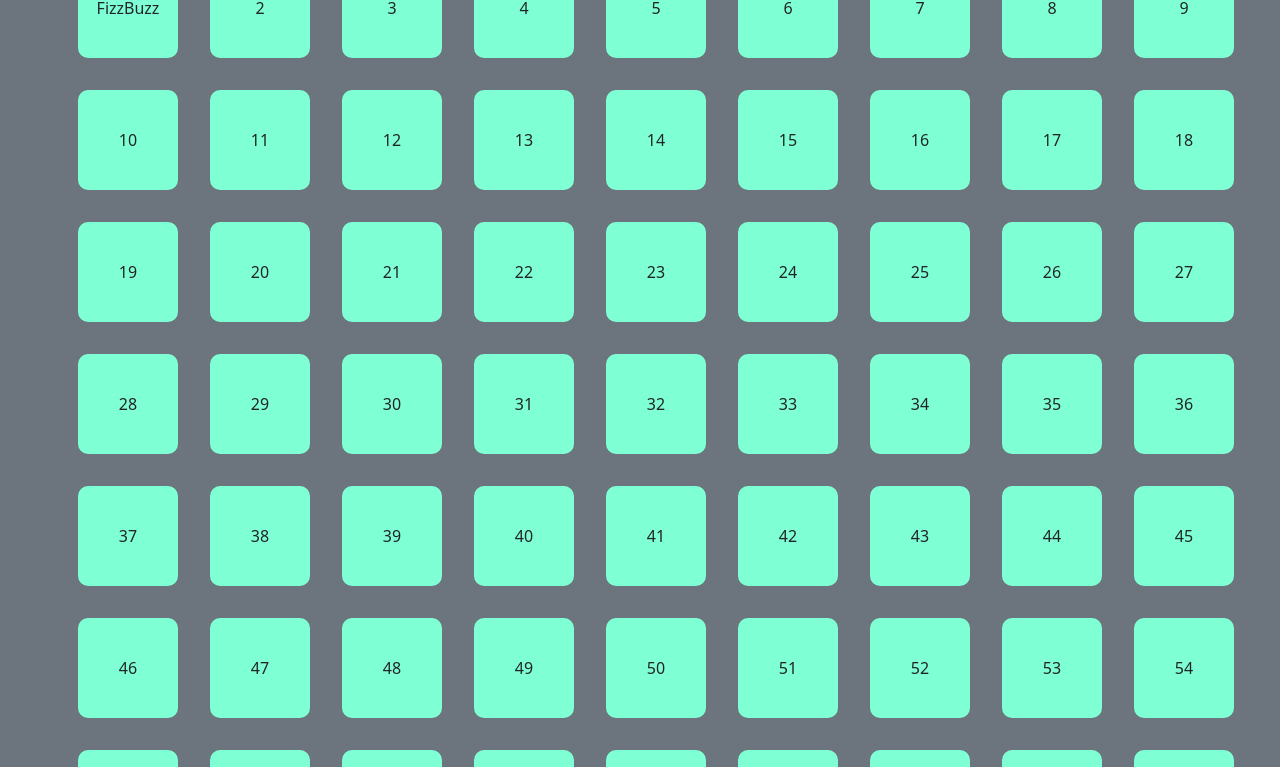
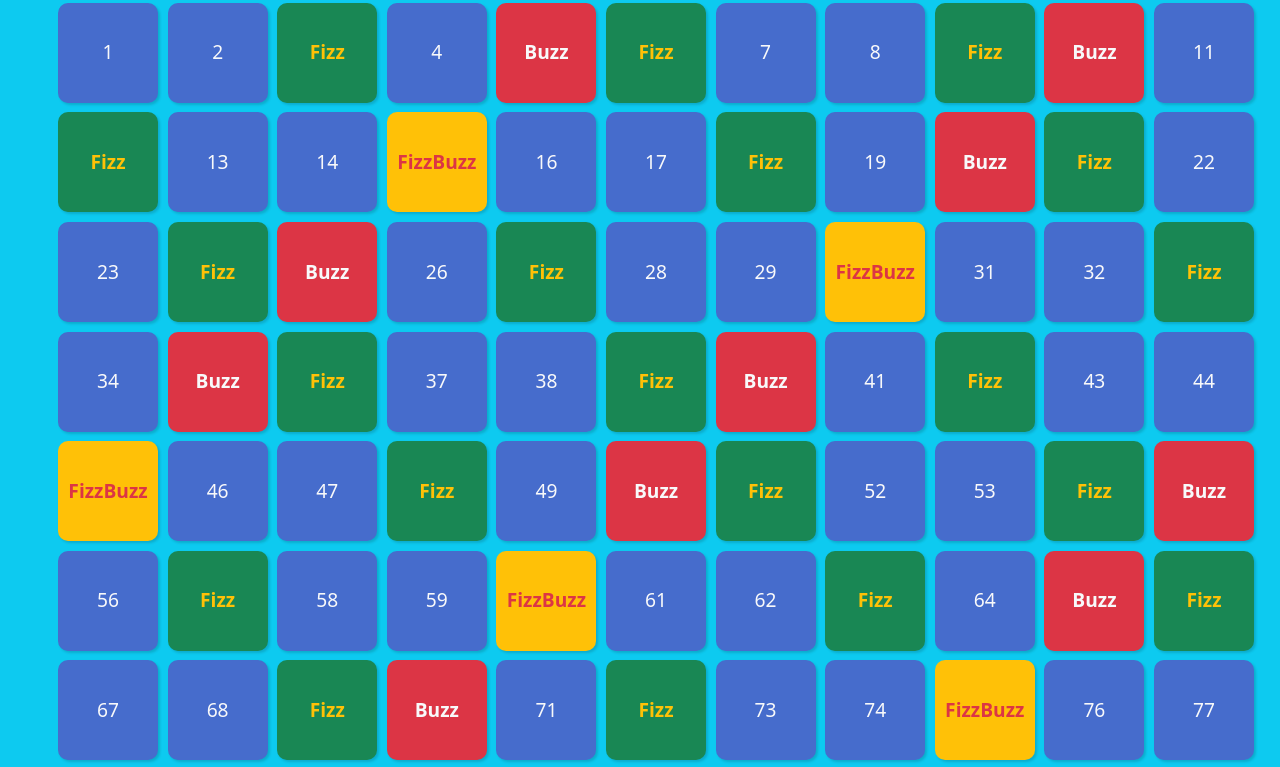
Before and after one commit to PietroMarilei/js-fizzbuzz, a plain HTML site: page index.html in a window 1280 px wide. Shown: the part 58-825 px from the top of the page. Drawn offline with nearby package versions, Linux system fonts and the light colour scheme.

Commit message:
add some style and fix name generator

```diff
--- a/assets/css/style.css
+++ b/assets/css/style.css
@@ -3,13 +3,15 @@
 }
 
 li {
-    background-color: aquamarine;
+    background-color: rgb(70, 108, 204);
     padding: 2rem;
-    margin: 1rem;
+    margin: 0.3rem;
     border-radius: 10px;
     width: 100px;
     aspect-ratio: 1 / 1;
     display: flex;
     justify-content: center;
     align-items: center;
+    box-shadow: rgba(0, 0, 0, 0.15) 1.95px 1.95px 2.6px;
+    font-size: larger;
 }
--- a/assets/js/main.js
+++ b/assets/js/main.js
@@ -18,27 +18,34 @@
 // }
 
 
-for (let number = 1; number <= 100; number++ ) {
+for (let number = 1; number <= 100; number++) {
         console.log(number);
 
-     const liElement = document.createElement ('li');
-        liElement.append(number);
-        document.querySelector('ul').append(liElement);
+        const liElement = document.createElement('li');
+        liElement.innerHTML = number;
 
 
-    if (number % 3 == 0 && number % 5 == 0 ) {
+        if (number % 3 == 0 && number % 5 == 0) {
                 console.log('FizzBuzz');
-        document.querySelector('li').innerHTML = 'FizzBuzz';
+                liElement.innerHTML = 'FizzBuzz';
+                liElement.classList.add('bg-warning', 'fw-bold', 'text-danger');
 
 
 
-}   else if (number % 5 == 0 ){
+        } else if (number % 5 == 0) {
                 console.log('Buzz');
+                liElement.innerHTML = 'Buzz';
+                liElement.classList.add('bg-danger', 'fw-bold');
 
 
-}   else if (number % 3 == 0 ) {
+        } else if (number % 3 == 0) {
                 console.log('Fizz');
+                liElement.innerHTML = 'Fizz';
+                liElement.classList.add('bg-success', 'fw-bold', 'text-warning');
+
 
         }
 
+        document.querySelector('ul').append(liElement);
+
 }
--- a/index.html
+++ b/index.html
@@ -13,11 +13,12 @@
             crossorigin="anonymous">
         <title>Document</title>
     </head>
-    <body class="bg-secondary">
+    <body class="bg-info">
         <div class="container-fluid">
 
-            <ul class="d-flex flex-wrap justify-content-center">
+            <h1 class="text-center fw-bold ">FizzBuzzDom</h1>
 
+            <ul class="d-flex flex-wrap justify-content-center text-light ">
             </ul>
 
         </div>
```
Lines whose indentation alone changed are shown as unchanged.
